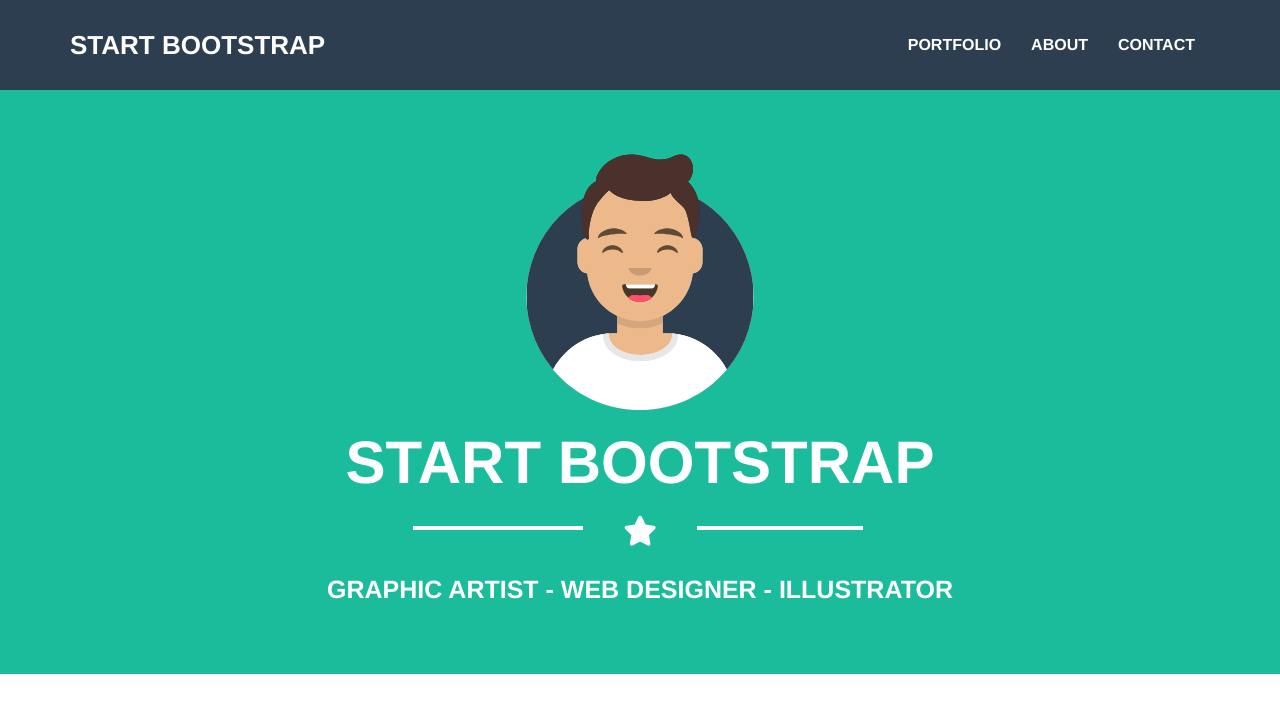
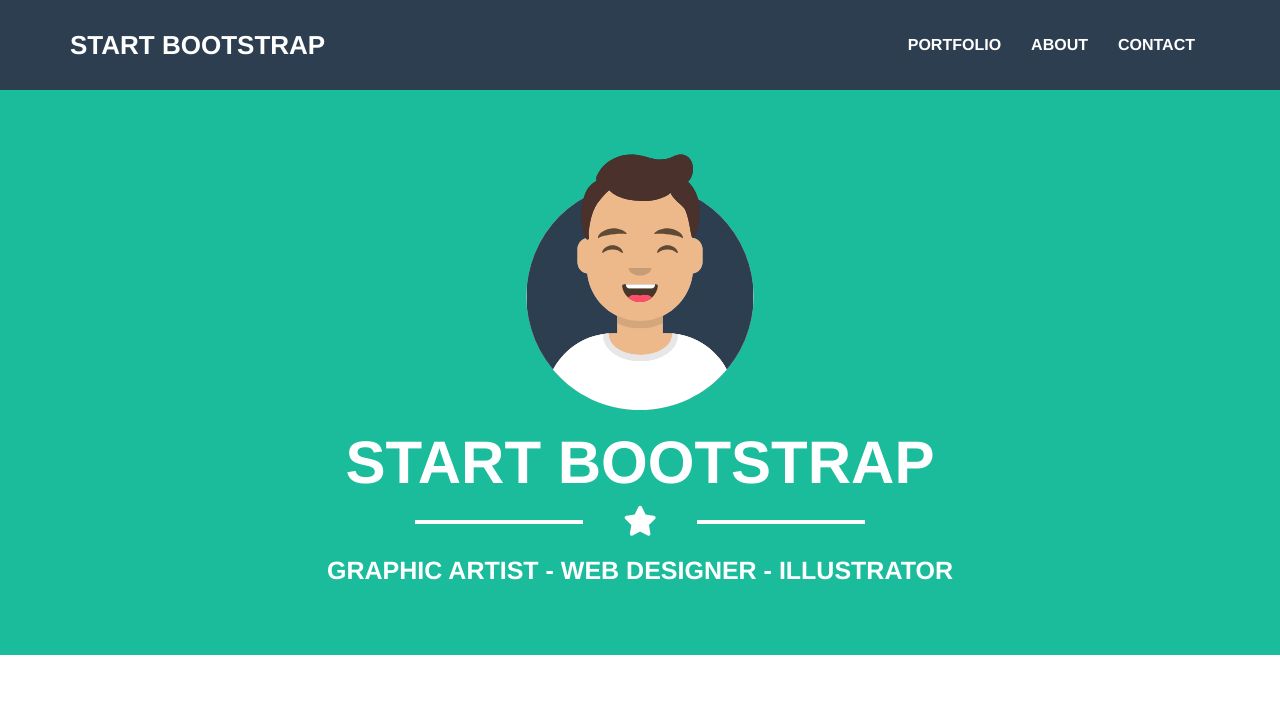
Before and after one commit to luigi-smilzo/html-css-bootstrap-freelancer, a plain HTML site: page index.html in a window 1280 px wide. Drawn offline with nearby package versions, Linux system fonts and the light colour scheme.

Commit message:
Correzione stella e linea

```diff
--- a/css/main.css
+++ b/css/main.css
@@ -7,6 +7,12 @@ h1 {
   color: white;
   font-weight: 700;
   font-size: 60px;
+}
+
+h2 {
+  color: black;
+  font-weight: 700;
+  font-size: 54px;
 }
 
 h3 {
@@ -56,24 +62,20 @@ h3 {
   font-size: 30px;
   position: relative;
   z-index: 1;
-  padding: 10px 0;
+  padding: 0 40px;
 }
 
-#jumbotron i::after {
+#jumbotron div.star {
+  position: relative;
+}
+
+#jumbotron div.star::after {
   content: '';
   height: 4px;
-  width: 450px;
+  width: 60%;
   background: white;
   position: absolute;
-  top: 20px;
-  left: -170px;
-  z-index: 0;
+  top: 50%;
+  left: 50%;
+  transform: translate(-50%, -50%);
 }
-
-.fa-star:before {
-  content: "\f005";
-  padding: 0 40px;
-  background-color: #1abc9a;
-  position: relative;
-  z-index: 1;
-}
--- a/index.html
+++ b/index.html
@@ -32,7 +32,9 @@
             <div class="col-md-8 col-md-offset-2 text-center">
               <img class="img-responsive center-block" src="img/avatar.svg" alt="avatar">
               <h1>start bootstrap</h1>
-              <i class="fas fa-star"></i>
+              <div class="star">
+                <i class="fas fa-star"></i>
+              </div>
               <h3>graphic artist - web designer - illustrator</h3>
             </div>
           </div>
```
